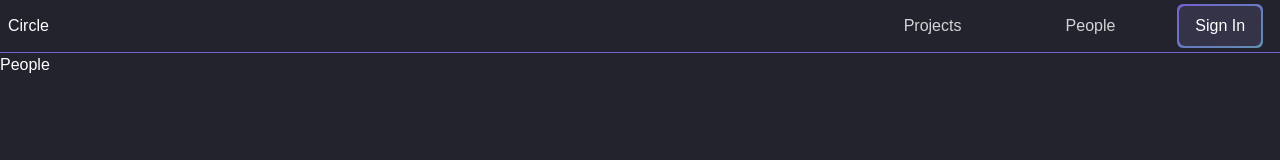
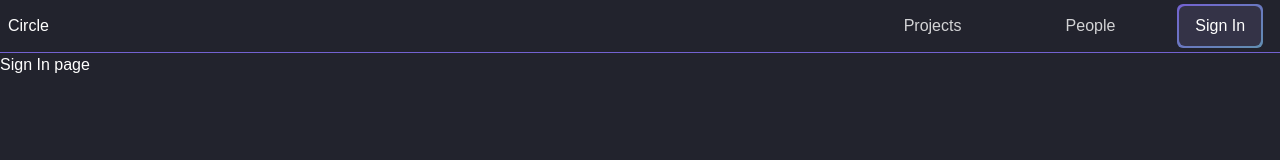
Before and after one commit to your-circle/circle-frontend, a Next.js app: page /signin in a window 1280 px wide. Shown: the top 160 px of the page. Built offline with nearby package versions, Linux system fonts and the light colour scheme.

Commit message:
sign in page

```diff
--- a/pages/signin.tsx
+++ b/pages/signin.tsx
@@ -4,7 +4,7 @@ const SignIn: NextPage = () => {
   return (
     <>
       <div className="bg-main-bg  text-white min-h-screen min-w-full">
-        <h1 className="">People</h1>
+        <h1 className="">Sign In page</h1>
       </div>
     </>
   );
```
